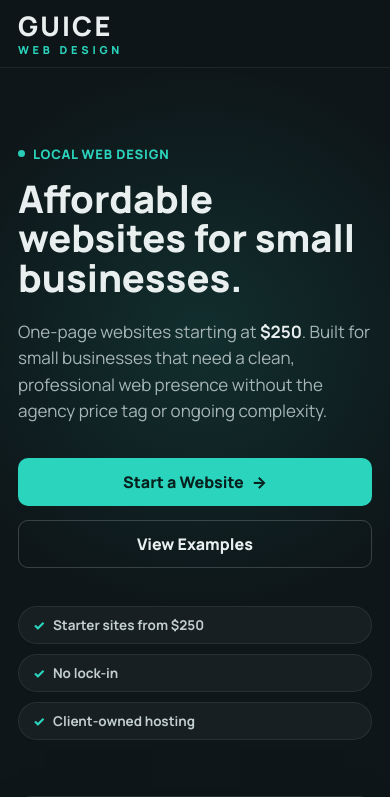
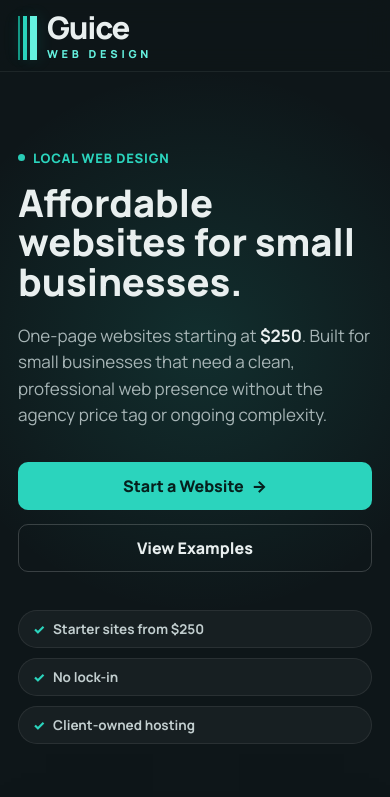
Before and after one commit to tylerguice/guice-web-design, a website: page index.html in a window 390 px wide. Shown: the top 797 px of the page. Drawn offline with Linux system fonts and the light colour scheme.

Commit message:
Update logo

```diff
--- a/index.html
+++ b/index.html
@@ -26,9 +26,12 @@
     <header class="site-header">
       <nav class="nav container" aria-label="Primary navigation">
         <a class="brand" href="#top" aria-label="Guice Web Design home">
+          <span class="brand-mark" aria-hidden="true">
+            <span></span><span></span><span></span>
+          </span>
           <span class="brand-logo" aria-hidden="true">
             <span class="brand-logo-main">
-              GUICE
+              Guice
             </span>
             <span class="brand-logo-sub">
               WEB DESIGN
@@ -325,9 +328,12 @@
     <footer class="footer">
       <div class="container footer-inner">
         <a class="brand" href="#top" aria-label="Guice Web Design home">
+          <span class="brand-mark" aria-hidden="true">
+            <span></span><span></span><span></span>
+          </span>
           <span class="brand-logo" aria-hidden="true">
             <span class="brand-logo-main">
-              GUICE
+              Guice
             </span>
             <span class="brand-logo-sub">
               WEB DESIGN
--- a/styles.css
+++ b/styles.css
@@ -99,10 +99,42 @@ textarea {
 .brand {
   display: inline-flex;
   align-items: center;
+  gap: 8px;
   color: var(--text);
   font-weight: 800;
   letter-spacing: 0;
   text-decoration: none;
+}
+
+.brand-mark {
+  width: 24px;
+  height: 47px;
+  display: flex;
+  align-items: stretch;
+  gap: 4px;
+  flex: 0 0 auto;
+  transform: translateY(2px);
+}
+
+.brand-mark span {
+  display: block;
+  border-radius: 0;
+  box-shadow: 0 0 16px rgba(var(--accent-rgb), 0.18);
+}
+
+.brand-mark span:nth-child(1) {
+  width: 2px;
+  background: #159784;
+}
+
+.brand-mark span:nth-child(2) {
+  width: 5px;
+  background: var(--accent);
+}
+
+.brand-mark span:nth-child(3) {
+  width: 8px;
+  background: #65f1df;
 }
 
 .brand-logo {
@@ -117,14 +149,14 @@ textarea {
   justify-self: start;
   color: var(--text);
   font-family: Manrope, system-ui, -apple-system, BlinkMacSystemFont, "Segoe UI", sans-serif;
-  font-size: 30px;
+  font-size: 34px;
   font-weight: 800;
-  letter-spacing: 0.08em;
+  letter-spacing: -0.04em;
 }
 
 .brand-logo-sub {
   width: max-content;
-  color: var(--accent);
+  color: #65f1df;
   font-family: Manrope, Inter, Arial, sans-serif;
   font-size: 12px;
   font-weight: 800;
@@ -900,6 +932,26 @@ h3 {
 
   .brand {
     max-width: 190px;
+    gap: 7px;
+  }
+
+  .brand-mark {
+    width: 22px;
+    height: 44px;
+    gap: 3px;
+    transform: translateY(2px);
+  }
+
+  .brand-mark span:nth-child(1) {
+    width: 2px;
+  }
+
+  .brand-mark span:nth-child(2) {
+    width: 4px;
+  }
+
+  .brand-mark span:nth-child(3) {
+    width: 7px;
   }
 
   .brand-logo {
@@ -907,7 +959,7 @@ h3 {
   }
 
   .brand-logo-main {
-    font-size: 27px;
+    font-size: 31px;
   }
 
   .brand-logo-sub {
```
